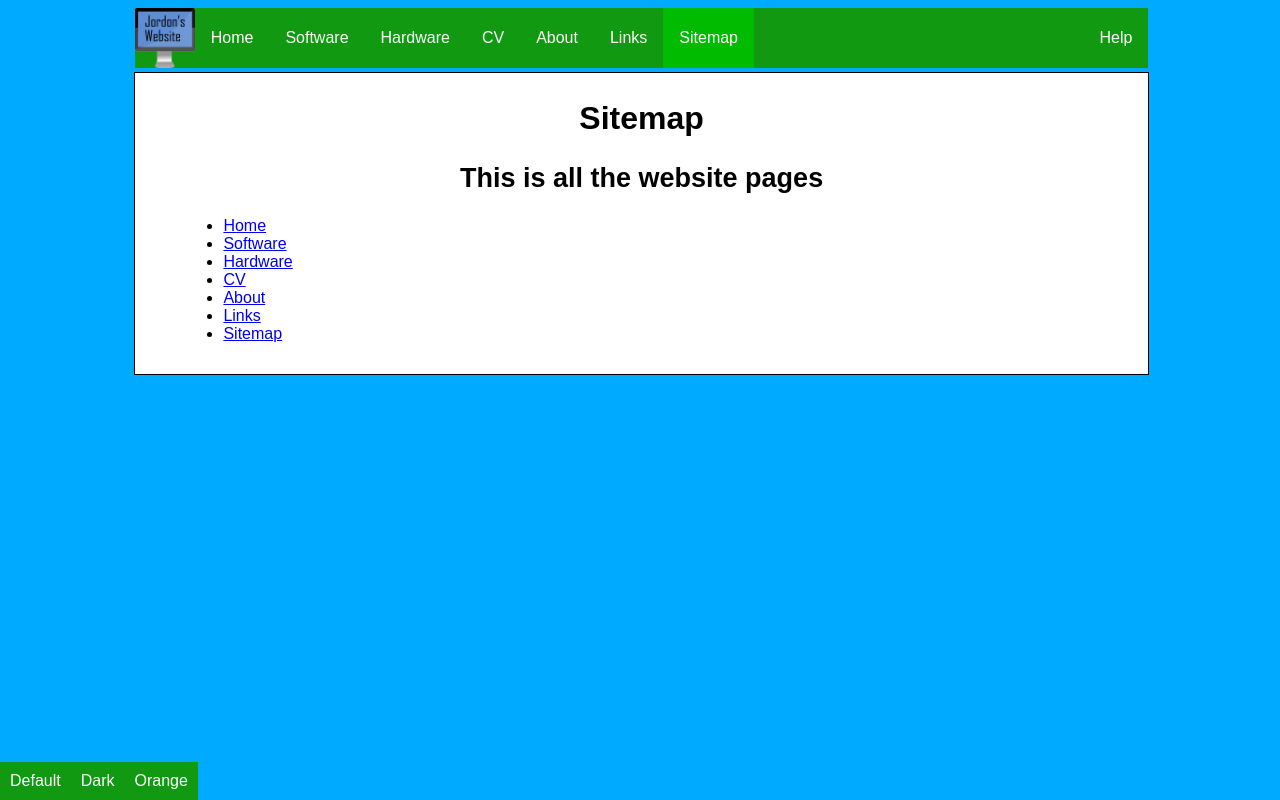
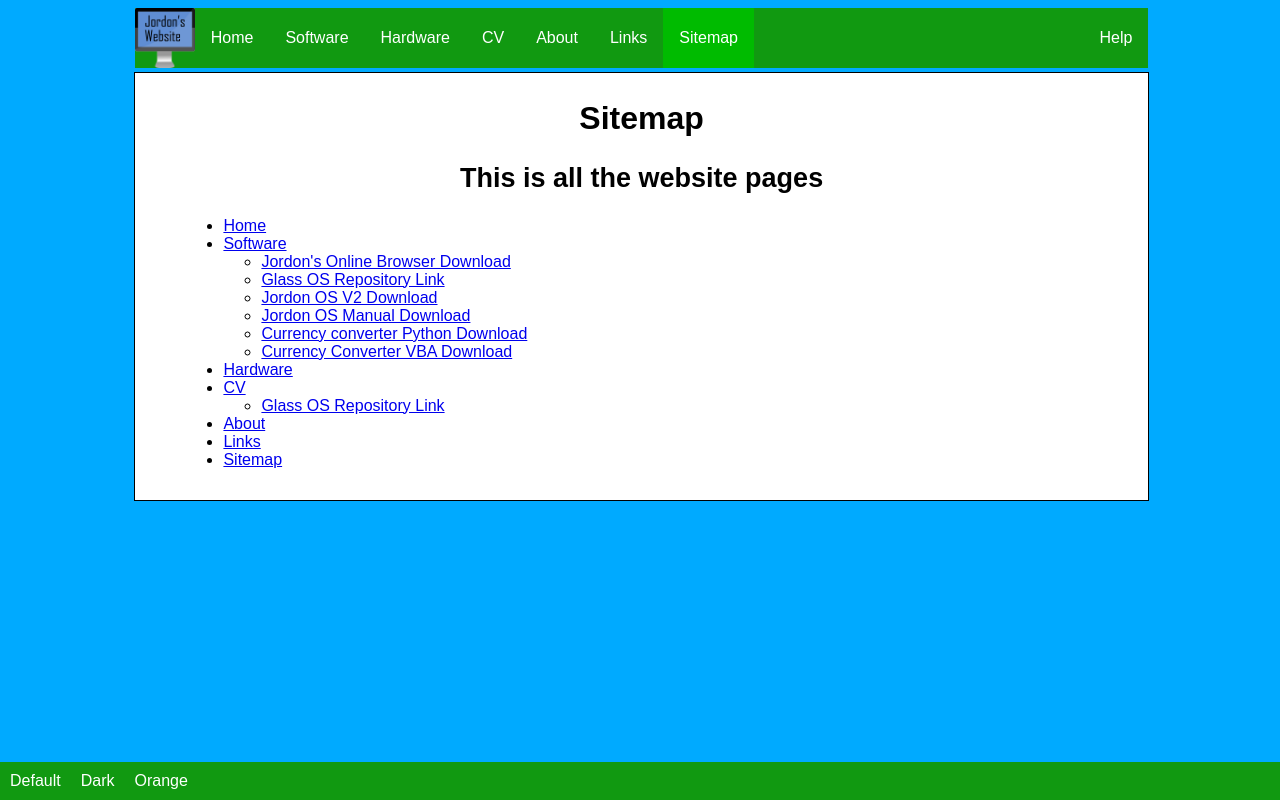
Before and after one commit to Jordonbc/jordonbc.github.io, a PHP site: page /sitemap.html in a window 1280 px wide. Run offline with PHP 8.4, Linux system fonts and the light colour scheme.

Commit message:
Initial commit

```diff
--- a/help.html
+++ b/help.html
@@ -2,6 +2,7 @@
 <html>
 	<head>
 		<title>Jordon's Website - Help</title>
+		<meta charset="UTF-8">
 		<link rel="stylesheet" type="text/css" href="main.css" media="screen and (min-width: 1000px)">
 		<link rel="stylesheet" type="text/css" href="mobile.css" media="screen and (max-width: 999px)">
 		<link href='https://fonts.googleapis.com/css?family=PT+Sans+Narrow' rel='stylesheet' type='text/css' media="screen and (min-width: 1336px)">
@@ -15,7 +16,7 @@
 		<meta name="viewport" content="width=device-width, initial-scale=1.0, user-scalable=no">
 	</head>
 	<body>
-		<center>
+		<div align="center">
 			<div class="topbar">
 					<nav>
 						<img src="images/title/logo.png" alt="My logo" width="60" height="60"/>
@@ -55,6 +56,6 @@
 					</form>
 				</content>
 			</div>
-		</center>
+		</div>
 	</body>
 </html>
--- a/links.html
+++ b/links.html
@@ -2,6 +2,7 @@
 <html>
 	<head>
 		<title>Jordon's Website - Links</title>
+		<meta charset="UTF-8">
 		<link rel="stylesheet" type="text/css" href="main.css" media="screen and (min-width: 1000px)">
 		<link rel="stylesheet" type="text/css" href="mobile.css" media="screen and (max-width: 999px)">
 		<link href='https://fonts.googleapis.com/css?family=PT+Sans+Narrow' rel='stylesheet' type='text/css' media="screen and (min-width: 1336px)">
@@ -15,7 +16,7 @@
 		<meta name="viewport" content="width=device-width, initial-scale=1.0, user-scalable=no">
 	</head>
 	<body>
-		<center>
+		<div align="center">
 			<div class="topbar">
 					<nav>
 						<img src="images/title/logo.png" alt="My logo" width="60" height="60"/>
@@ -48,6 +49,6 @@
 					</ul>
 				</content>
 			</div>
-		</center>
+		</div>
 	</body>
 </html>
--- a/main.css
+++ b/main.css
@@ -14,6 +14,7 @@ body {
 	float: none;
 	background-color: #0af;
 	width: 99%;
+    height: 99%;
 }
 iframe {
 	width: 640px;
@@ -49,6 +50,7 @@ video {
 	margin-left:auto;
 	margin-right:auto;
 	width: 80%;
+    height: 150%;
 	border:1px black solid;
 	background: #ffffff;
 	padding-bottom: 15px;
@@ -115,6 +117,7 @@ p .secret {
 	margin-right:auto;
     overflow: hidden;
     background-color: #191;
+    width: 100%;
 }
 .cssbar img {
 	float: left;
--- a/sitemap.html
+++ b/sitemap.html
@@ -2,6 +2,7 @@
 <html>
 	<head>
 		<title>Jordon's Website - Sitemap</title>
+		<meta charset="UTF-8">
 		<link rel="stylesheet" type="text/css" href="main.css" media="screen and (min-width: 1000px)">
 		<link rel="stylesheet" type="text/css" href="mobile.css" media="screen and (max-width: 999px)">
 		<link href='https://fonts.googleapis.com/css?family=PT+Sans+Narrow' rel='stylesheet' type='text/css' media="screen and (min-width: 1336px)">
@@ -15,7 +16,7 @@
 		<meta name="viewport" content="width=device-width, initial-scale=1.0, user-scalable=no">
 	</head>
 	<body>
-		<center>
+		<div align="center">
 			<div class="topbar">
 					<nav>
 						<img src="images/title/logo.png" alt="My logo" width="60" height="60"/>
@@ -46,14 +47,25 @@
 					<ul>
 						<li><a href="index.html">Home</a></li>
 						<li><a href="software.html">Software</a></li>
+						<ul>
+                            <li><a href="files/download/Jordon's Online Browser.zip">Jordon's Online Browser Download</a></li>
+                            <li><a href="https://github.com/Jordonbc/GlassOS.git">Glass OS Repository Link</a></li>
+                            <li><a href="files/download/jordonOS.zip">Jordon OS V2 Download</a></li>
+                            <li><a href="files/download/jordonOS.pdf">Jordon OS Manual Download</a></li>
+                            <li><a href="files/download/Currency ConverterPy.zip">Currency converter Python Download</a></li>
+                            <li><a href="files/download/Currency ConverterVBA.zip">Currency Converter VBA Download</a></li>
+                        </ul>
 						<li><a href="hardware.html">Hardware</a></li>
 						<li><a href="cv.html">CV</a></li>
+						<ul>
+                            <li><a href="https://github.com/Jordonbc/GlassOS.git">Glass OS Repository Link</a></li>
+						</ul>
 						<li><a href="about.html">About</a></li>
 						<li><a href="links.html">Links</a></li>
 						<li><a href="sitemap.html">Sitemap</a></li>
 					</ul>
 				</content>
 			</div>
-		</center>
+		</div>
 	</body>
 </html>
```
Also changed, not shown: about.html (+6 -2 lines), cv.html (+6 -2 lines), hardware.html (+6 -2 lines), index.html (+6 -5 lines), software.html (+6 -2 lines), images/images/misc/ee.png (deleted).
